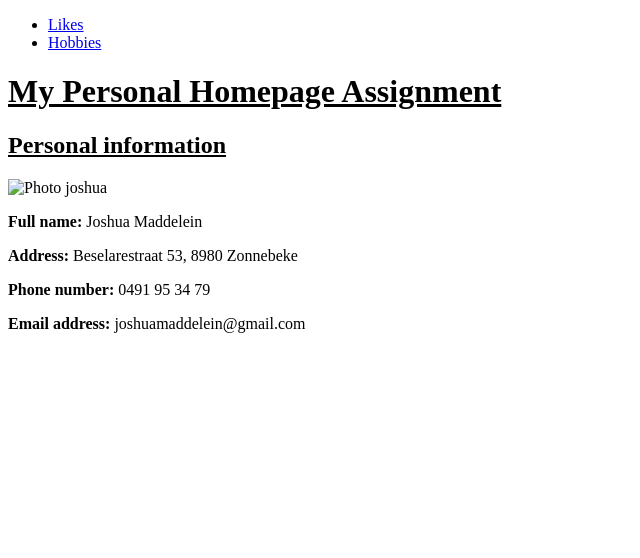
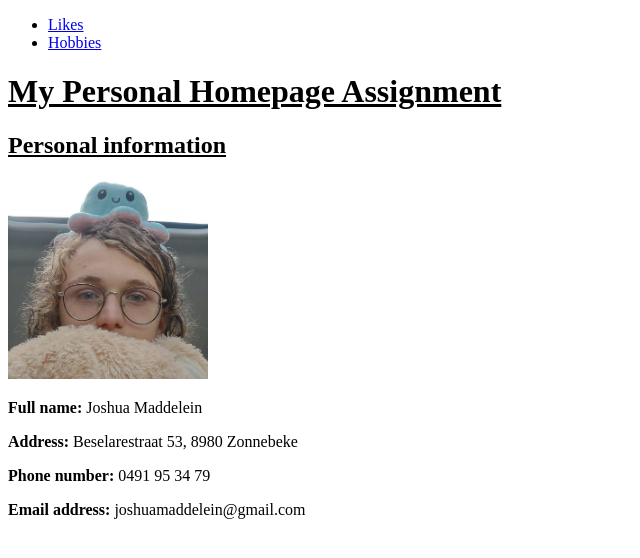
Before and after one commit to JoshuaMadd/MyPersonalHomepageAssignment, a plain HTML site: page html5/index.html in a window 1280 px wide. Shown: the whole page, without its empty margins (0-640 px from the left). Drawn offline with Linux system fonts and the light colour scheme; the site is published under a folder, as on GitHub Pages, so addresses that start at the root find nothing.

Commit message:
Update index.html

```diff
--- a/html5/index.html
+++ b/html5/index.html
@@ -12,7 +12,7 @@
 
 <h1><u>My Personal Homepage Assignment</u></h1>
 <h2><u>Personal information</u></h2>
-<img src="/html5/images/Joshua.jpg" alt="Photo joshua" width="200" height="200" >
+<img src="images/Joshua.jpg" alt="Photo joshua" width="200" height="200" >
 <p><b>Full name: </b>Joshua Maddelein</p>
 <p><b>Address: </b>Beselarestraat 53, 8980 Zonnebeke</p>
 <p><b>Phone number: </b>0491 95 34 79</p>
```
